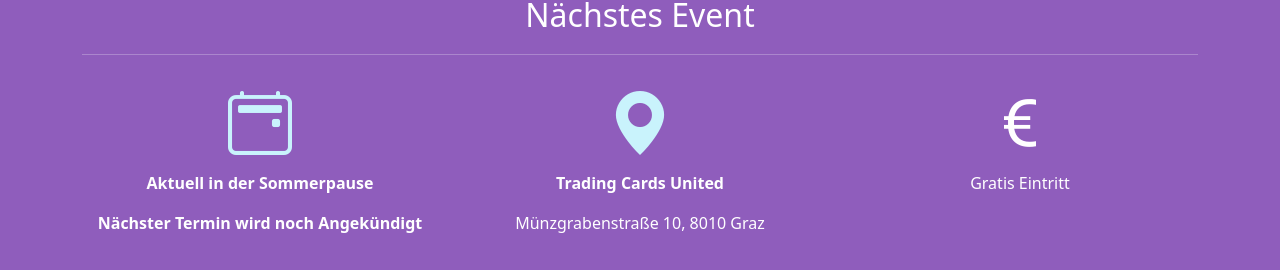
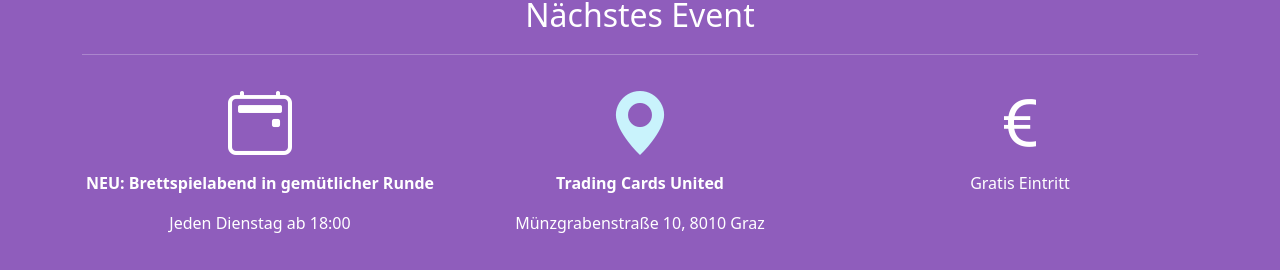
Before and after one commit to bauhaus93/bss-vue, a Vue app: page / in a window 1280 px wide. Shown: the part 682-952 px from the top of the page. Built offline with nearby package versions, Linux system fonts and the light colour scheme.

Commit message:
Update for boardgame-night

```diff
--- a/src/events.js
+++ b/src/events.js
@@ -72,11 +72,14 @@ const previous_events = {
     images: get_image_paths("2025-04", 1, 1)
   },
 
-
+"2025-09-30": {
+    date: "30.09.2025",
+    images: get_image_paths("2025-09-30", 1, 1)
+  },
 
 
 };
 
-const last_event = previous_events["2025-04"];
+const last_event = previous_events["2025-09-30"];
 
 export { previous_events, last_event };
--- a/src/pages/Home.vue
+++ b/src/pages/Home.vue
@@ -19,16 +19,9 @@
 
     <div class="row">
       <div class="col-sm">
-        <a
-          :href="'data:text/calendar;base64,' + ics"
-          aria-label="Lade einen Kalendereintrag für den nächsten Brettspielsonntag herunter"
-          download="brettspielsonntag.ics"
-          ><i class="bi bi-calendar2-event"></i
-        ></a>
-        <p class="fw-bold">Aktuell in der Sommerpause</p>
-        <p class="fw-bold">Nächster Termin wird noch Angekündigt</p>
-        <!-- <p class="fw-bold">{{ date_normal }}</p>
-        <p>13:00-20:00</p>-->
+        <i class="bi bi-calendar2-event"></i>
+        <p class="fw-bold">NEU: Brettspielabend in gemütlicher Runde</p>
+        <p>Jeden Dienstag ab 18:00</p>
       </div>
       <div class="col-sm">
         <a
```
Also changed, not shown: public/robots.txt.
